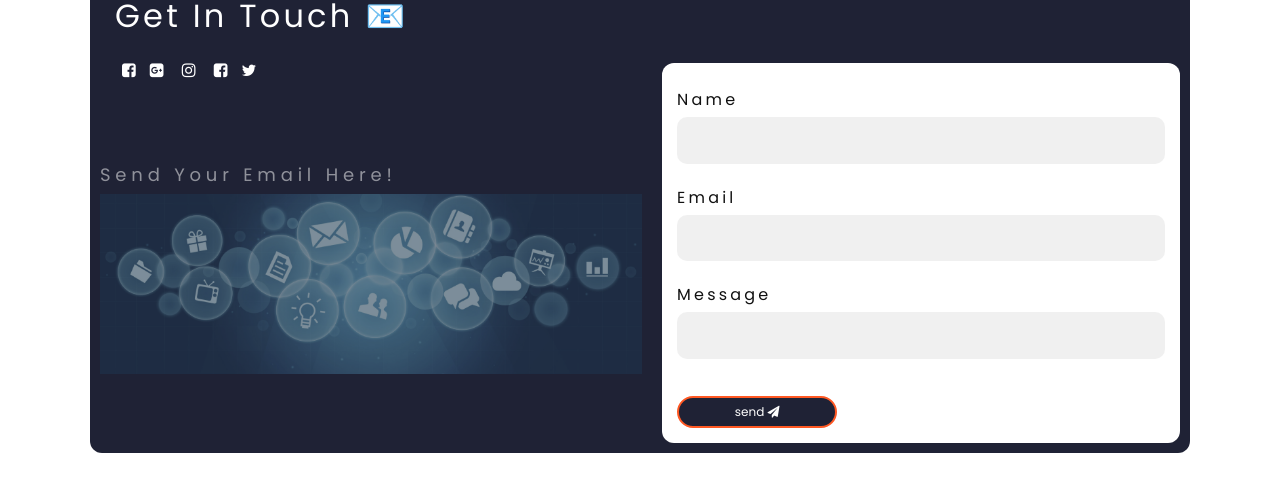
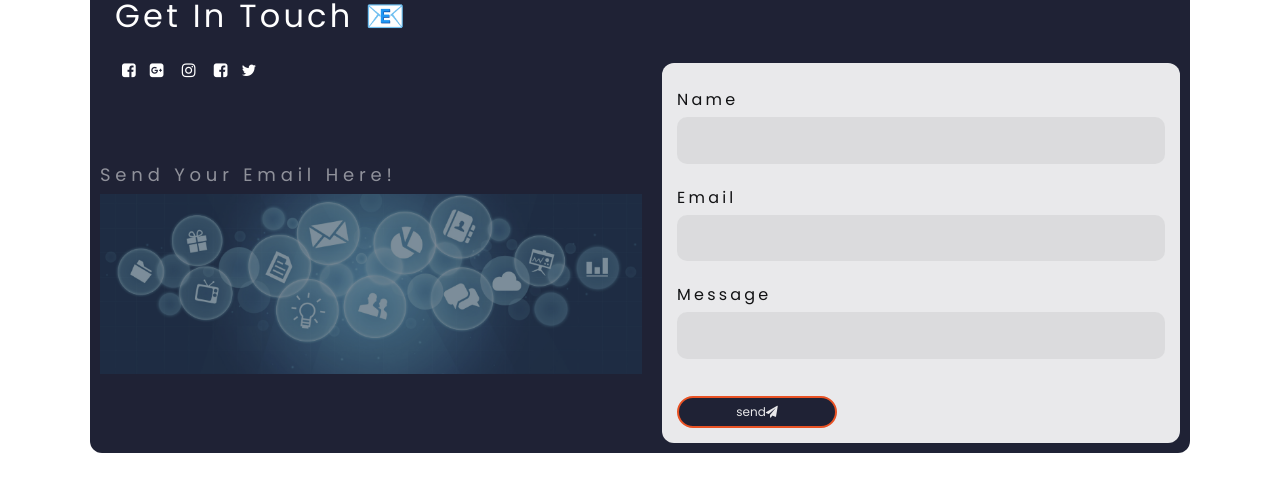
Before and after one commit to rajat6235/portfolio, a React (Create React App) app in the folder myportfolio/: page / in a window 1280 px wide. Shown: the part 2296-2788 px from the top of the page. Built offline with nearby package versions, Linux system fonts and the light colour scheme; a web font is replaced by a local one.

Commit message:
corrections

```diff
--- a/myportfolio/package.json
+++ b/myportfolio/package.json
@@ -11,10 +11,12 @@
     "@testing-library/jest-dom": "^5.16.4",
     "@testing-library/react": "^13.1.1",
     "@testing-library/user-event": "^13.5.0",
+    "axios": "^0.27.2",
     "react": "^18.0.0",
     "react-dom": "^18.0.0",
     "react-owl-carousel": "^2.3.3",
     "react-scripts": "5.0.1",
+    "react-toastify": "^9.0.4",
     "rxjs": "^7.5.5",
     "web-vitals": "^2.1.4"
   },
--- a/myportfolio/src/Container/AboutMe/AboutMe.js
+++ b/myportfolio/src/Container/AboutMe/AboutMe.js
@@ -5,10 +5,10 @@ import Animations from "../../utilities/Animations";
 import './AboutMe.css'
 export default function AboutMe(props) {
   let fadeInScreenHandler =(screen)=>{
-      if (screen.fadeScreen !== props.id)
+      if (screen.fadeInScreen !== props.id)
       return
       Animations.animations.fadeInScreen(props.id)
-  }
+  };
   const fadeInSubscription =
   ScrollService.currentScreenFadeIn.subscribe(fadeInScreenHandler)
 
@@ -40,7 +40,7 @@ highlights:{
       )
   }
     return (
-    <div className="about-me-container screen-container" id={props.id || ""}>
+    <div className="about-me-container screen-container fade-in" id={props.id || ""}>
       <div className="about-me-parent">
         <ScreenHeading title={"About Me"} subHeading={"Why Choose Me?"} />
         <div className="about-me-card">
@@ -63,9 +63,7 @@ highlights:{
               <button className="btn highlighted-btn">Get Resume</button>
             </a>
                     </div>
-
             </div>
-
         </div>
       </div>
     </div>
--- a/myportfolio/src/Container/ContactMe/ContactMe.css
+++ b/myportfolio/src/Container/ContactMe/ContactMe.css
@@ -39,6 +39,7 @@
   display: flex;
   color: #111;
   padding: 15px;
+  opacity: 0.9;
   justify-content: center;
   flex-direction: column;
   margin-top: -52px;
@@ -103,6 +104,10 @@ form button:hover {
 form {
   flex: 0.9;
 }
+button .load img{
+    width: 60px;
+    color: green
+}
 .col i {
   padding: 7px;
   color: white;
--- a/myportfolio/src/Container/ContactMe/ContactMe.js
+++ b/myportfolio/src/Container/ContactMe/ContactMe.js
@@ -1,5 +1,7 @@
 import React, { useState } from 'react';
 import Typical from 'react-typical'
+import { toast } from "react-toastify";
+import axios from 'axios'
 import imgBack from '../../../src/images/mailz.jpeg'
 import load1 from '../../../src/images/load2.gif'
 import ScreenHeading from '../../utilities/ScreenHeadings/ScreenHeading'
@@ -10,7 +12,7 @@ import './ContactMe.css'
 export default function ContactMe(props) {
     let fadeInScreenHandler =(screen)=>{
         if (screen.fadeScreen !== props.id)
-        return
+        return;
         Animations.animations.fadeInScreen(props.id)
     }
     const fadeInSubscription =
@@ -19,7 +21,7 @@ export default function ContactMe(props) {
 const [name,setName] = useState("")
 const [email,setEmail] = useState("")
 const [message,setMessage] = useState("")
-const [banner,seBanner] = useState("")
+const [banner,setBanner] = useState("")
 const [bool,setBool] = useState("")
 
 const handleName = (e) =>{
@@ -32,7 +34,32 @@ const handleMessage = (e) =>{
     setMessage(e.target.value);
 };
 
+const submitForm= async(e)=>{
+    e.preventDefault();
+    try {
+        let data={
+            name,
+            email,
+            message,
+        };
+        setBool(true)
+        const res = await axios.post(`/contact`,data)
+        if(name.length===0 || email.length===0 || message.length===0 ){
+            setBanner(res.data.msg)
+            toast.error(res.data.msg)
+            setBool(false)
+        }else if(res.status===200){
+            setBanner(res.data.msg)
+            toast.success(res.data.msg)
+            setBool(false)
+        }
+    } catch (error) {
+        console.log(error)
 
+    }
+
+
+}
 
 return (
     <div className='main-container' id={props.id || ''}>
@@ -73,7 +100,7 @@ return (
                     <h4>Send Your Email Here!</h4>
                     <img src ={imgBack} alt='not found'/>
                 </div>
-                <form>
+                <form onSubmit={submitForm}>
                     <p>{banner}</p>
                     <label htmlFor='name'>Name</label>
                     <input type='text'
@@ -92,8 +119,11 @@ return (
 
                     <div className='send-btn'>
                         <button type='submt'>
-                            send <i className='fa fa-paper-plane'/>
-
+                            send
+                            <i className='fa fa-paper-plane'/>
+                            {bool?(<b className='load'>
+                                <img src={load1} alt='not responding'/> ;
+                            </b>):("")}
                         </button>
                     </div>
                 </form>
--- a/myportfolio/src/Container/Home/Header/Header.css
+++ b/myportfolio/src/Container/Home/Header/Header.css
@@ -64,7 +64,7 @@
         justify-content: space-around;
         background-color: #1f2235;
         z-index: 1000;
-        opacity: 0.8;
+        opacity: 0.5;
         transition: all 0.8s ease-out;
     }
     .header-option-seperator{
--- a/myportfolio/src/Container/Home/Header/Header.js
+++ b/myportfolio/src/Container/Home/Header/Header.js
@@ -1,4 +1,4 @@
-import React, { useState } from "react";
+import React, { useEffect, useState } from "react";
 import { GET_SCREEN_INDEX, TOTAL_SCREENS } from "../../../utilities/comman";
 import ScrollService from "../../../utilities/ScrollServices";
 import { faBars } from "@fortawesome/free-solid-svg-icons";
@@ -16,6 +16,7 @@ export default function Header() {
   };
   let currentScreenSubscription =
     ScrollService.currentScreenBroadCaster.subscribe(updateCurrentScreen);
+
   const getHeaderOptions = () => {
     return TOTAL_SCREENS.map((screen, i) => (
       <div
@@ -48,6 +49,13 @@ export default function Header() {
     setShowHeaderOptions(false);
   };
 
+  useEffect(() => {
+    return () => {
+      currentScreenSubscription.unsubscribe();
+    };
+  }, [currentScreenSubscription]);
+
+
   return (
     <div>
       <div
--- a/myportfolio/src/utilities/ScrollServices.js
+++ b/myportfolio/src/utilities/ScrollServices.js
@@ -9,10 +9,10 @@ export default class ScrollService{
     static currentScreenFadeIn = new Subject()
 
 constructor(){
-    window.addEventListener('scroll',this.checkCurrentScreenUnderViewPort)
+    window.addEventListener("scroll",this.checkCurrentScreenUnderViewPort)
 }
 scrollToHireMe= () =>{
-    let  contactMeScreen =  document.getElementById("Contact Me")
+    let  contactMeScreen =  document.getElementById("ContactMe")
     if (!contactMeScreen) return ;
     contactMeScreen.scrollIntoView({behavior:"smooth"})
 }
@@ -26,19 +26,20 @@ isElementInView = (elem , type ) =>{
     let elementTop = rec.top;
     let elementBottom = rec.Bottom;
 
-    let partiallyVisible = elementTop< window.innerHeight && elementBottom>=0;
+    let partiallyVisible = elementTop < window.innerHeight && elementBottom>=0;
     let completelyVisible = elementTop >= 0 && elementBottom <= window.innerHeight;
 
     switch(type){
         case "partial":
             return partiallyVisible;
+
             case "complete":
             return completelyVisible;
+
             default :
             return false
     }
-
-}
+};
 
 checkCurrentScreenUnderViewPort = (event) => {
     if (!event || Object.keys(event).length<1)
@@ -51,21 +52,21 @@ checkCurrentScreenUnderViewPort = (event) => {
         let fullyvisible = this.isElementInView(screenFromDom, "complete");
         let partiallyVisible = this.isElementInView(screenFromDom, "partial");
         if (fullyvisible || partiallyVisible){
-            if (partiallyVisible&& !screen.alreadyRendered){
+            if (partiallyVisible && !screen.alreadyRendered){
                 ScrollService.currentScreenFadeIn.next({
-                    fadeInScreen : screen.screen_name
+                    fadeInScreen : screen.screen_name,
                 });
                 screen['alreadyRendere']=true;
                 break;
             }
             if (fullyvisible){
                 ScrollService.currentScreenBroadCaster.next({
-                    screenInView : screen.screen_name
+                    screenInView : screen.screen_name,
                 });
                 break;
             }
         }
 
     }
+};
 }
-}
```
Also changed, not shown: 1 other file (tests, documents, lock files or other folders).
